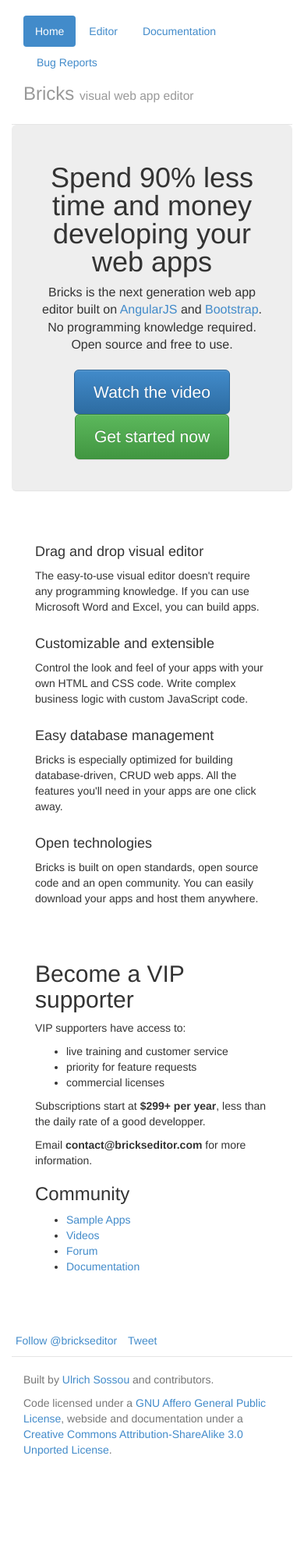
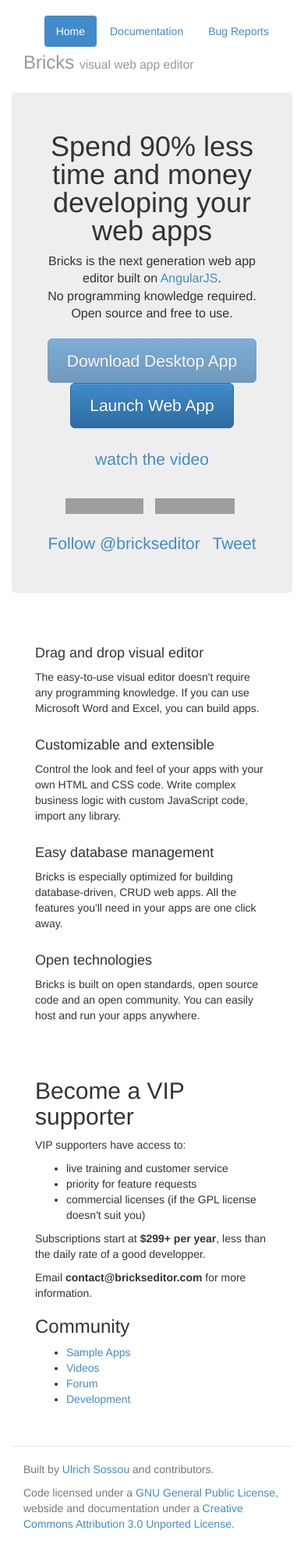
Before and after one commit to brickseditor/website, a plain HTML site: page index.html in a window 390 px wide. Shown: the whole page at 78% size. Before the commit the page ends 1899 px from the top, so only its background shows below. Drawn offline with Linux system fonts and the light colour scheme; grey boxes are pictures that could not be loaded.

Commit message:
Updated links

```diff
--- a/index.html
+++ b/index.html
@@ -10,7 +10,7 @@
     <meta name="description" content="">
     <meta name="viewport" content="width=device-width, initial-scale=1.0">
     <!-- Place favicon.ico and apple-touch-icon.png in the root directory -->
-    <link rel="stylesheet" href="styles/da597432.main.css">
+    <link rel="stylesheet" href="styles/364d29f9.main.css">
     <script src="scripts/vendor/d7100892.modernizr.js"></script>
   </head>
   <body>
@@ -18,7 +18,6 @@
       <div class="header">
         <ul class="nav nav-pills pull-right">
           <li class="active"><a href="">Home</a></li>
-          <li><a href="http://editor.brickseditor.com/">Editor</a></li>
           <li><a href="https://github.com/sorich87/bricks/wiki">Documentation</a></li>
           <li><a href="https://github.com/sorich87/bricks/issues">Bug Reports</a></li>
         </ul>
@@ -27,13 +26,39 @@
 
       <div class="jumbotron">
         <h1>Spend 90% less time and money developing your web apps</h1>
-        <p class="lead">Bricks is the next generation web app editor built on <a href="http://angularjs.org/">AngularJS</a>
-        and <a href="http://getbootstrap.com/">Bootstrap</a>.
+        <p class="lead">Bricks is the next generation web app editor built on <a href="http://angularjs.org/">AngularJS</a>.
         <br>No programming knowledge required. Open source and free to use.</p>
         <p>
-        <a class="btn btn-lg btn-primary" href="https://www.youtube.com/watch?v=dESunMRqxN0" role="button">Watch the video</a>
-        <a class="btn btn-lg btn-success" href="http://editor.brickseditor.com/" role="button">Get started now</a>
+          <a class="btn btn-lg btn-primary" role="button" disabled="disabled" href="">Download Desktop App</a>
+          <a class="btn btn-lg btn-primary" role="button" target="_blank" href="http://editor.brickseditor.com/">Launch Web App</a>
         </p>
+        <p>
+          <button class="btn btn-link" data-toggle="modal" data-target="#video">watch the video</button>
+        </p>
+
+        <div class="modal fade" id="video" tabindex="-1" role="dialog" aria-labelledby="myModalLabel" aria-hidden="true">
+          <div class="modal-dialog">
+            <div class="modal-content">
+              <div class="modal-header">
+                <button type="button" class="close" data-dismiss="modal" aria-hidden="true">&times;</button>
+                <h4 class="modal-title" id="myModalLabel">Building a contact management app with Bricks</h4>
+              </div>
+              <div class="modal-body">
+                <iframe width="560" height="315" src="//www.youtube-nocookie.com/embed/dESunMRqxN0" frameborder="0" allowfullscreen=""></iframe>
+              </div>
+            </div><!-- /.modal-content -->
+          </div><!-- /.modal-dialog -->
+        </div><!-- /.modal -->
+
+        <ul class="list-inline">
+          <li><iframe src="http://ghbtns.com/github-btn.html?user=sorich87&repo=bricks&type=watch&count=true" allowtransparency="true" frameborder="0" scrolling="0" width="100" height="20"></iframe></li>
+
+          <li><iframe src="http://ghbtns.com/github-btn.html?user=sorich87&repo=bricks&type=fork&count=true" allowtransparency="true" frameborder="0" scrolling="0" width="102" height="20"></iframe></li>
+
+          <li class="follow-btn"><a href="https://twitter.com/brickseditor" class="twitter-follow-button" data-link-color="#0069D6" data-show-count="true">Follow @brickseditor</a></li>
+
+          <li class="tweet-btn"><a href="https://twitter.com/share" class="twitter-share-button" data-url="http://brickseditor.com/" data-count="horizontal" data-via="brickseditor" data-related="sorich87:Creator of Bricks Editor">Tweet</a></li>
+        </ul>
       </div>
 
       <div class="row marketing">
@@ -44,7 +69,7 @@
 
           <h4>Customizable and extensible</h4>
           <p>Control the look and feel of your apps with your own HTML and CSS code.
-          Write complex business logic with custom JavaScript code.</p>
+          Write complex business logic with custom JavaScript code, import any library.</p>
         </div>
 
         <div class="col-lg-6">
@@ -54,7 +79,7 @@
 
           <h4>Open technologies</h4>
           <p>Bricks is built on open standards, open source code and an open community.
-          You can easily download your apps and host them anywhere.</p>
+          You can easily host and run your apps anywhere.</p>
         </div>
       </div>
 
@@ -65,7 +90,7 @@
           <ul>
             <li>live training and customer service</li>
             <li>priority for feature requests</li>
-            <li>commercial licenses</li>
+            <li>commercial licenses (if the GPL license doesn't suit you)</li>
           </ul>
           <p>Subscriptions start at <b>$299+ per year</b>,
           less than the daily rate of a good developper.</p>
@@ -79,31 +104,17 @@
             <li><a href="https://github.com/sorich87/bricks-samples">Sample Apps</a></li>
             <li><a href="https://www.youtube.com/channel/UCfiPPymsFv6_JqPPW3L73GQ">Videos</a></li>
             <li><a href="https://groups.google.com/forum/#!forum/brickseditor">Forum</a></li>
-            <li><a href="https://github.com/sorich87/bricks/wiki">Documentation</a></li>
-          </ul>
-        </div>
-      </div>
-
-      <div class="row">
-        <div class="col-lg-12">
-          <ul class="list-inline">
-            <li><iframe src="http://ghbtns.com/github-btn.html?user=sorich87&repo=bricks&type=watch&count=true" allowtransparency="true" frameborder="0" scrolling="0" width="100" height="20"></iframe></li>
-
-            <li><iframe src="http://ghbtns.com/github-btn.html?user=sorich87&repo=bricks&type=fork&count=true" allowtransparency="true" frameborder="0" scrolling="0" width="102" height="20"></iframe></li>
-
-            <li class="follow-btn"><a href="https://twitter.com/brickseditor" class="twitter-follow-button" data-link-color="#0069D6" data-show-count="true">Follow @brickseditor</a></li>
-
-            <li class="tweet-btn"><a href="https://twitter.com/share" class="twitter-share-button" data-url="http://brickseditor.com/" data-count="horizontal" data-via="brickseditor" data-related="sorich87:Creator of Bricks Editor">Tweet</a></li>
+            <li><a href="https://github.com/sorich87/bricks">Development</a></li>
           </ul>
         </div>
       </div>
 
       <div class="footer">
         <p>Built by <a href="http://ulrichsossou.com/">Ulrich Sossou</a> and contributors.</p>
-        <p>Code licensed under a <a href="https://www.gnu.org/licenses/agpl-3.0.html">
-          GNU Affero General Public License</a>,
-        webside and documentation under a <a href="http://creativecommons.org/licenses/by-sa/3.0/">
-          Creative Commons Attribution-ShareAlike 3.0 Unported License</a>.</p>
+        <p>Code licensed under a <a href="https://www.gnu.org/licenses/gpl.html">
+          GNU General Public License</a>,
+        webside and documentation under a <a href="http://creativecommons.org/licenses/by/3.0/">
+          Creative Commons Attribution 3.0 Unported License</a>.</p>
       </div>
 
     </div>
```
Also changed, not shown: styles/364d29f9.main.css.
